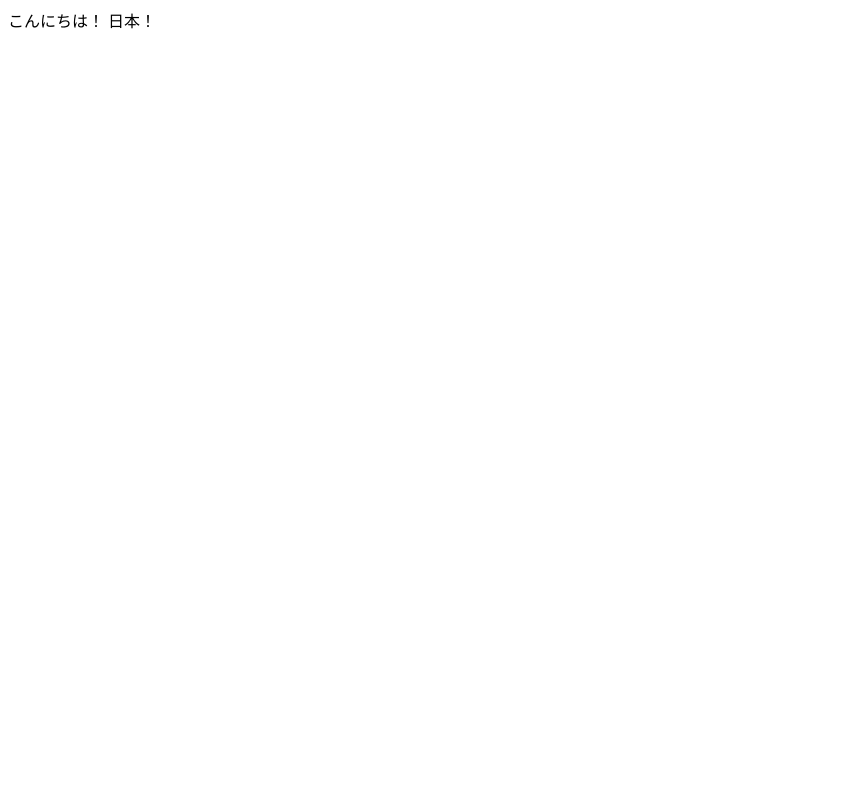
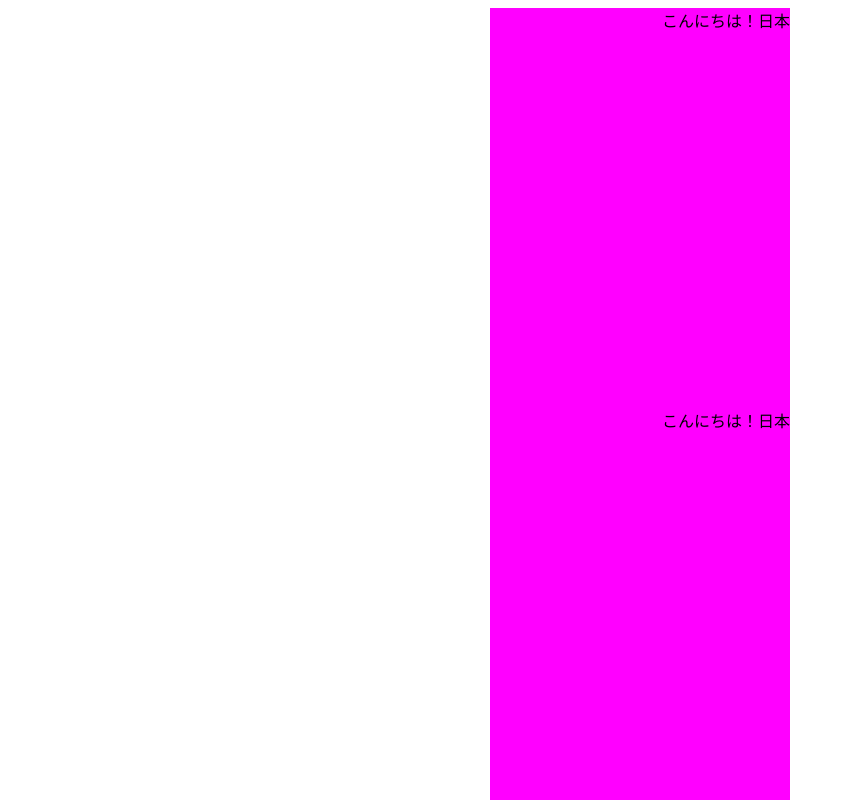
Before and after one commit to RyoKitatani/udemy-js, a plain HTML site: page 01_基礎知識/02_Inline要素とBlock要素について/start/index.html in a window 1280 px wide. Shown: the top 800 px of the page, without its empty margins (0-843 px from the left). Drawn offline with Linux system fonts and the light colour scheme.

Commit message:
finish 2-7

```diff
--- a/01_基礎知識/02_Inline要素とBlock要素について/start/index.html
+++ b/01_基礎知識/02_Inline要素とBlock要素について/start/index.html
@@ -9,8 +9,23 @@
 </head>
 
 <body>
-    <span>こんにちは！ 日本！</span>
-    <img src="image-1.jpg" alt="">
+    <span>こんにちは！日本</span>
+    <span>こんにちは！日本</span>
+    <span>こんにちは！日本</span>
+    <span>こんにちは！日本</span>
+    <!-- <div>こんにちは！日本</div> -->
+    <style>
+        body {
+            text-align: right;
+        }
+        span {
+            display: block;
+            margin: 0 auto;
+            width: 300px;
+            height: 400px;
+            background-color: magenta;
+        }
+    </style>
 </body>
 
 </html>
```
